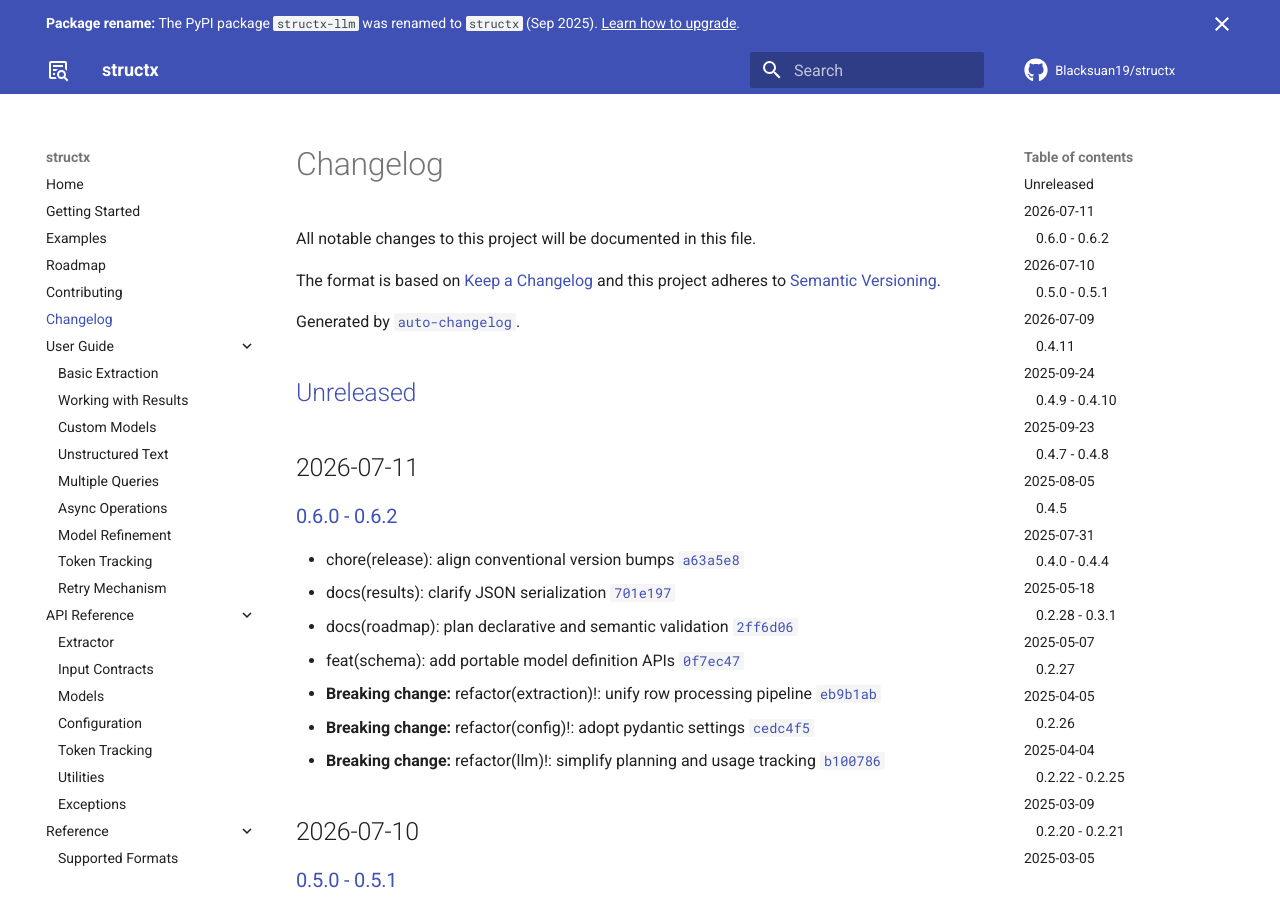
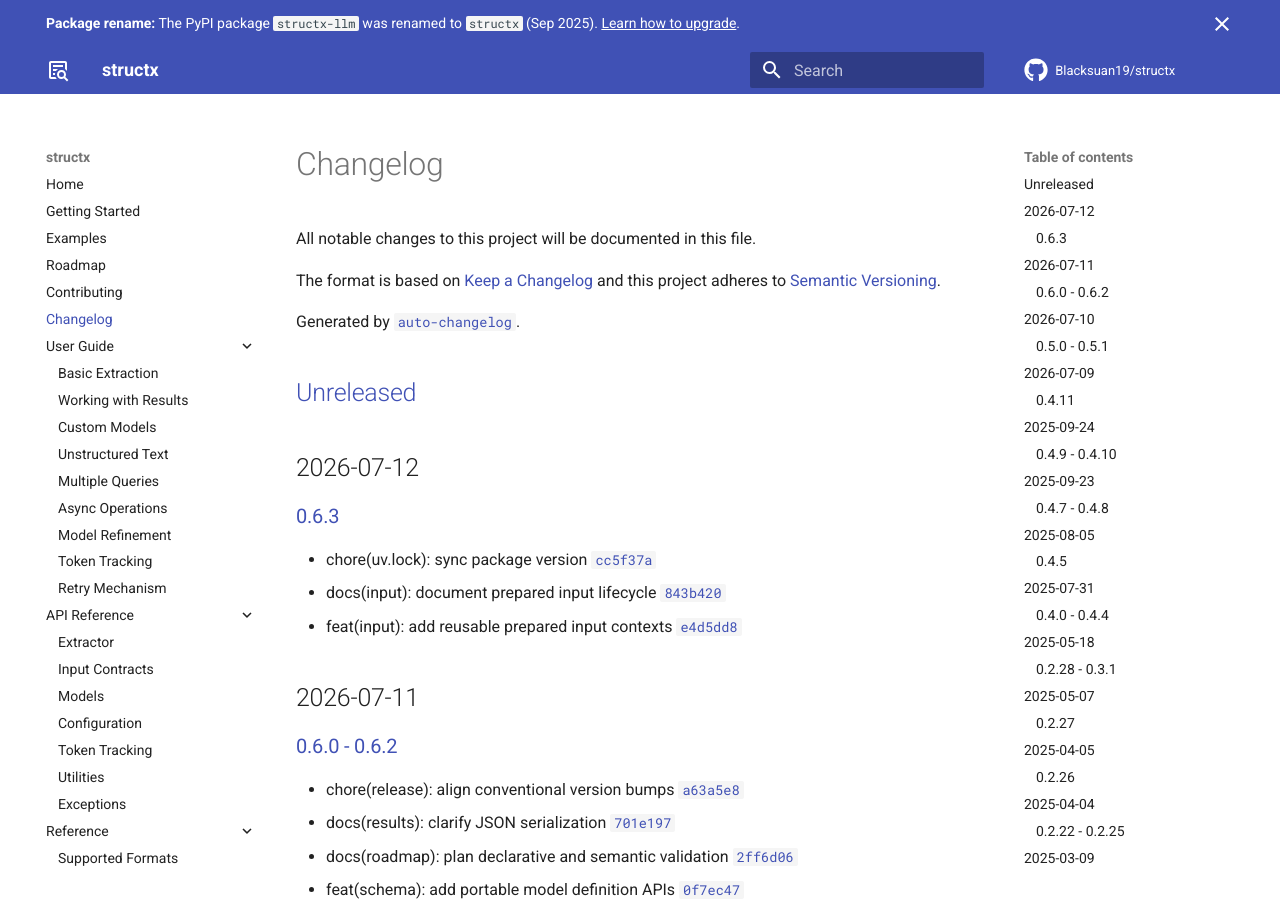
Before and after one commit to Blacksuan19/structx, an MkDocs documentation site: the page built from docs/changelog.md, in a window 1280 px wide and 900 px high. Built offline with MkDocs 1.6.1 and Material for MkDocs 9.7.7, drawn with Linux system fonts in a browser that asks for light colours; comment, search, counter and statistics services are not loaded.

Commit message:
docs(changelog): regenerate changelog for 0.6.3

```diff
--- a/docs/changelog.md
+++ b/docs/changelog.md
@@ -7,7 +7,15 @@ and this project adheres to [Semantic Versioning](https://semver.org/spec/v2.0.0
 
 Generated by [`auto-changelog`](https://github.com/CookPete/auto-changelog).
 
-## [Unreleased](https://github.com/Blacksuan19/structx/compare/0.6.2...HEAD)
+## [Unreleased](https://github.com/Blacksuan19/structx/compare/0.6.3...HEAD)
+
+## 2026-07-12
+
+### [0.6.3](https://github.com/Blacksuan19/structx/compare/0.6.2...0.6.3)
+
+- chore(uv.lock): sync package version [`cc5f37a`](https://github.com/Blacksuan19/structx/commit/cc5f37aed3b360d853b3e585a9ae27d6578df332)
+- docs(input): document prepared input lifecycle [`843b420`](https://github.com/Blacksuan19/structx/commit/843b420b776a8dd66051d6a4cffb28cb21e4b82a)
+- feat(input): add reusable prepared input contexts [`e4d5dd8`](https://github.com/Blacksuan19/structx/commit/e4d5dd884d74df92b539ceebb2b2113769474073)
 
 ## 2026-07-11
 
```
